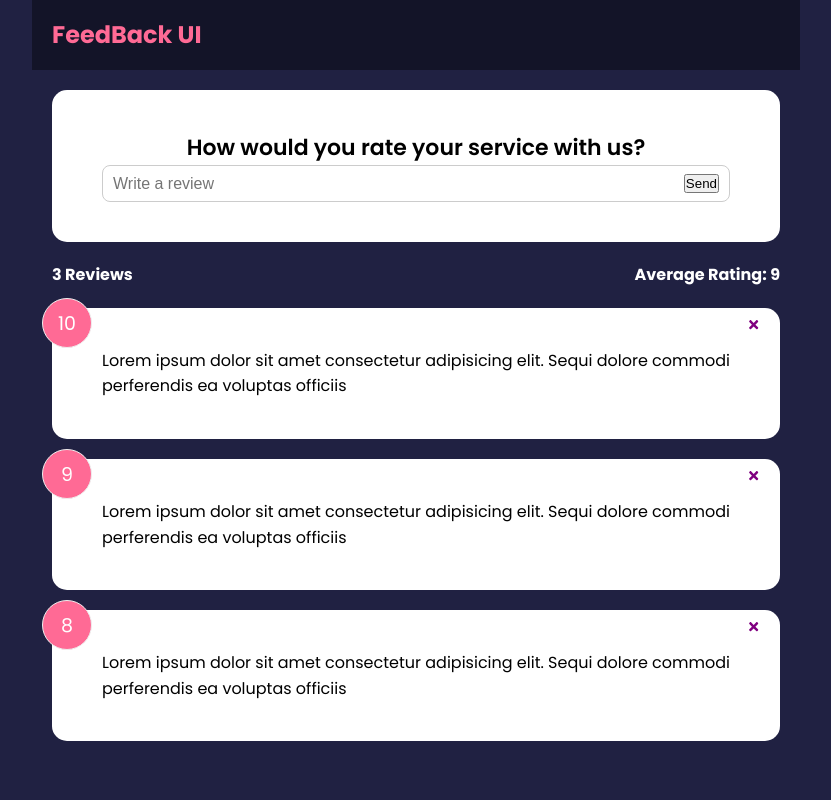
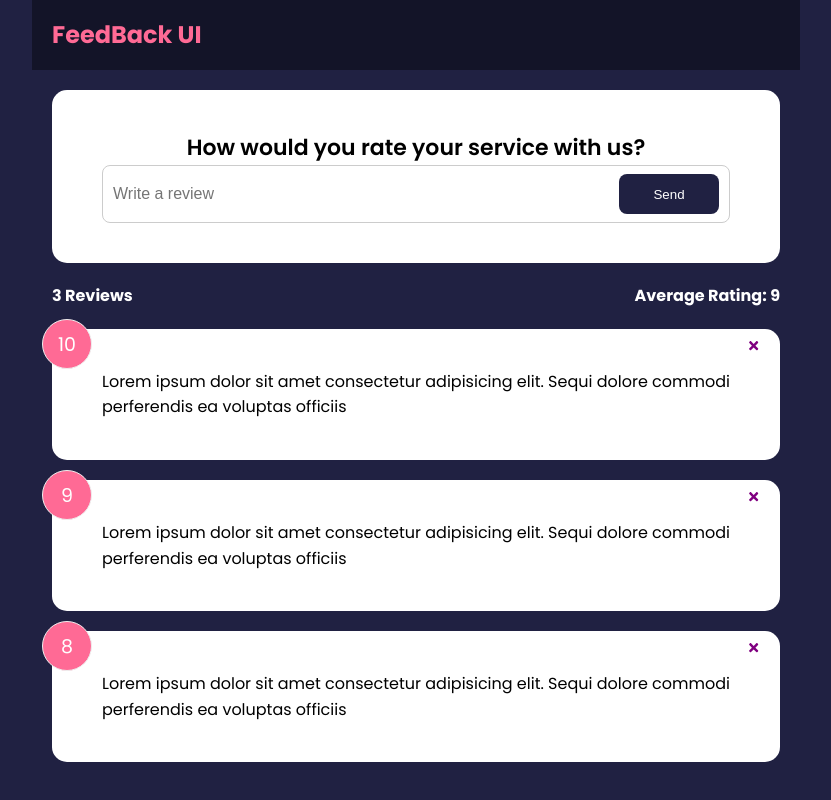
Before and after one commit to ajinkyacodes/reactjs-feedback-app, a React (Create React App) app: page / in a window 1280 px wide. Shown: the whole page, without its empty margins (224-1055 px from the left). Built offline with nearby package versions, Linux system fonts and the light colour scheme.

Commit message:
created custom button component

```diff
--- a/src/components/FeedbackForm.jsx
+++ b/src/components/FeedbackForm.jsx
@@ -1,20 +1,26 @@
 import { useState } from "react";
 import Card from "./shared/Card";
+import Button from "./shared/Button";
 
 function FeedbackForm() {
   const [text, setText] = useState("");
 
   const handleTextChange = (e) => {
     setText(e.target.value);
-  }
+  };
   return (
     <Card>
       <form>
         <h2>How would you rate your service with us?</h2>
         {/* @todo - rating select component  */}
         <div className="input-group">
-          <input onChange={handleTextChange} type="text" placeholder="Write a review" value={text} />
-          <button type="submit">Send</button>
+          <input
+            onChange={handleTextChange}
+            type="text"
+            placeholder="Write a review"
+            value={text}
+          />
+          <Button type="submit">Send</Button>
         </div>
       </form>
     </Card>
--- /dev/null
+++ b/src/components/shared/Button.jsx
@@ -0,0 +1,24 @@
+import propTypes from "prop-types";
+
+function Button({ children, version, type, isDisabled }) {
+  return (
+    <button type={type} disabled={isDisabled} className={`btn btn-${version}`}>
+      {children}
+    </button>
+  );
+}
+
+Button.defaultProps = {
+  version: "primary",
+  type: "button",
+  isDisabled: false,
+};
+
+Button.propTypes = {
+  children: propTypes.node.isRequired,
+  version: propTypes.string,
+  type: propTypes.string,
+  isDisabled: propTypes.bool,
+};
+
+export default Button;
```
